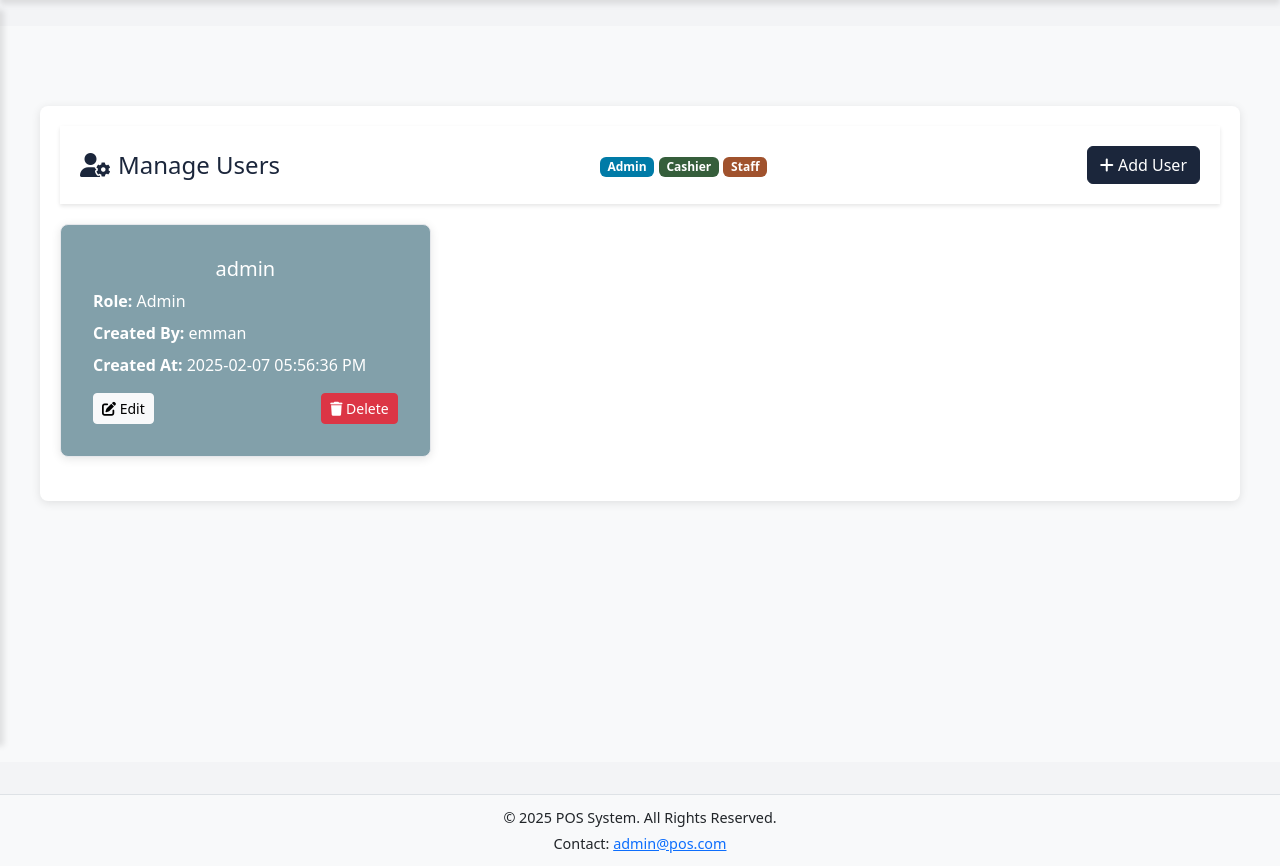
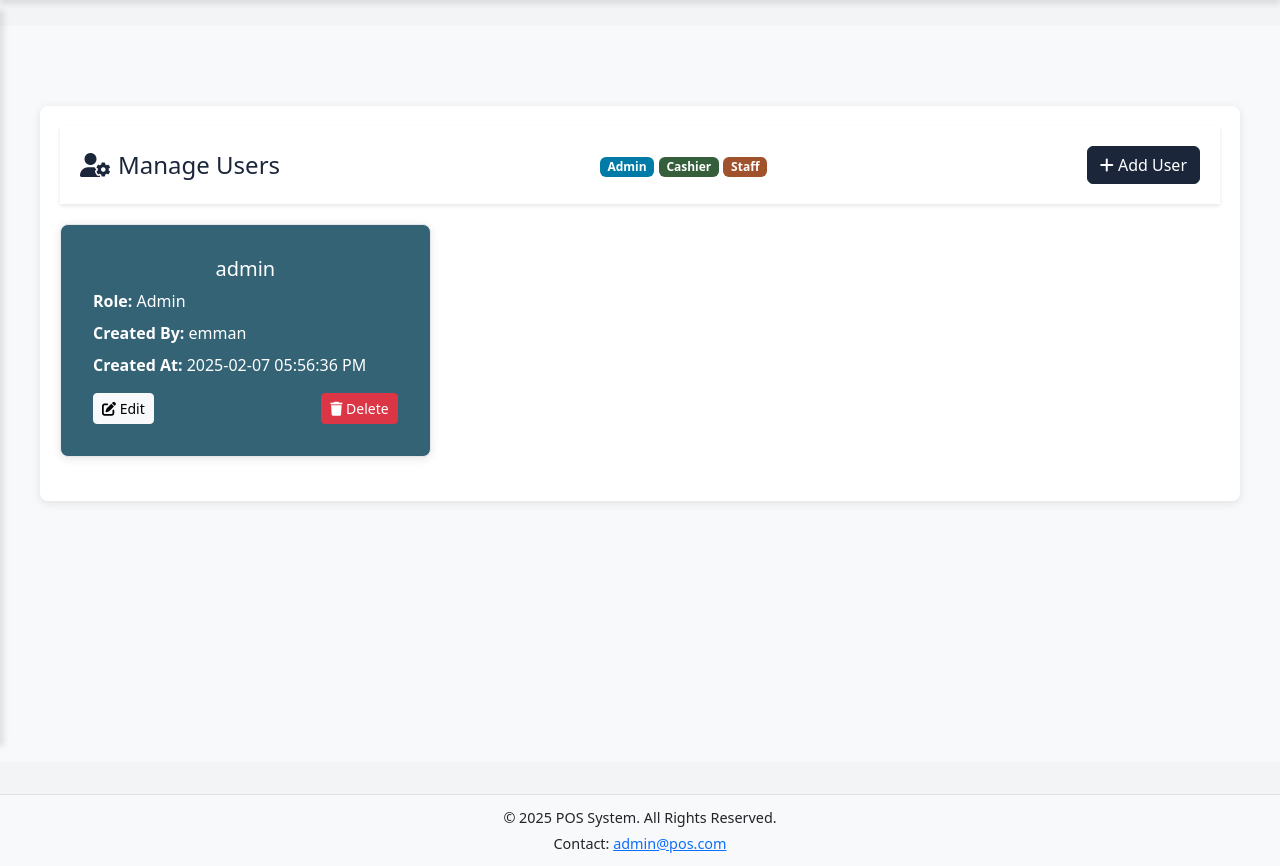
Before and after one commit to KleinReveche/access-management-system-web, a PHP site: page /main/users.php in a window 1280 px wide. Shown: the part 54-920 px from the top of the page. Run offline with PHP 8.4, Linux system fonts and the light colour scheme; a user stored in the database is signed in; data comes from the database, SQL or seed files in the repository; data that the repository does not hold is empty; a stand-in replaces the project's code that opens the database connection; some libraries are stand-ins or nearby versions.

Commit message:
edit transparency

```diff
--- a/main/users.php
+++ b/main/users.php
@@ -235,13 +235,13 @@ ob_flush();
         $roleClass = '';
         switch ($user['role']) {
           case 'Admin':
-            $roleClass = 'style="background-color:rgba(1, 61, 83, 0.49); color: white;"';
+            $roleClass = 'style="background-color:rgba(1, 61, 83, 0.8); color: white;"';
             break;
           case 'Cashier':
-            $roleClass = 'style="background-color:rgba(53, 94, 59, 0.49); color: white;"';
+            $roleClass = 'style="background-color:rgba(53, 94, 59, 0.8); color: white;"';
             break;
           case 'Staff':
-            $roleClass = 'style="background-color:rgba(160, 81, 45, 0.51); color: white;"';
+            $roleClass = 'style="background-color:rgba(160, 81, 45, 0.8); color: white;"';
             break;
         }
       ?>
```
